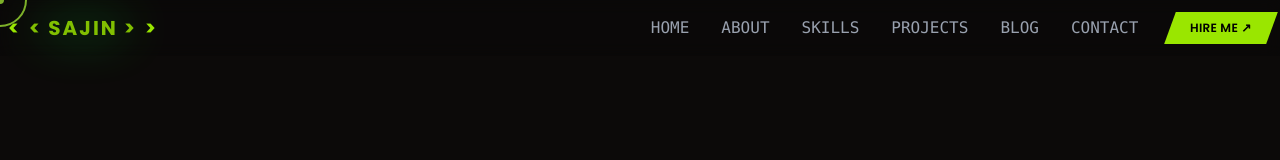
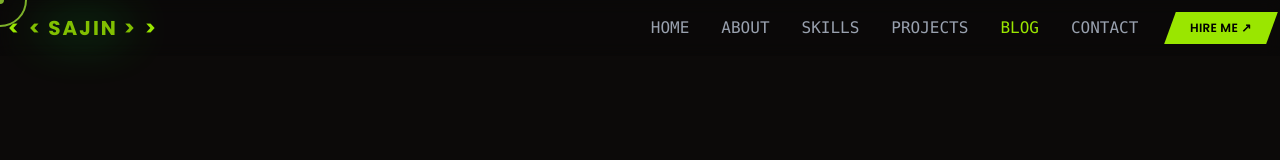
Before and after one commit to sajin-cl/Sajin-Porfolio, a React (Vite) app in the folder Sajin_Portfolio/: page /blog in a window 1280 px wide. Shown: the top 160 px of the page. Built offline with nearby package versions, Linux system fonts and the light colour scheme.

Commit message:
active link class added

```diff
--- a/Sajin_Portfolio/src/components/Header.jsx
+++ b/Sajin_Portfolio/src/components/Header.jsx
@@ -1,11 +1,12 @@
 import { RiMenu3Fill } from "react-icons/ri";
 import { GiCrossedSwords } from "react-icons/gi";
 import { useState } from "react";
-import { Link } from "react-router-dom";
+import { Link, useLocation } from "react-router-dom";
 import { NAV_LINKS } from '@/config/data';
 
 const Header = () => {
   const [isOpen, setIsOpen] = useState(false);
+  const location = useLocation();
 
   const isHashLink = (href) => href.startsWith("/#") || href.startsWith("#");
 
@@ -14,6 +15,16 @@ const Header = () => {
       const targetHref = href.startsWith("/") ? href : `/${href}`;
       window.location.href = targetHref;
     }
+  };
+
+  const getLinkClasses = (href) => {
+    if (isHashLink(href)) {
+      return "text-gray-400 hover:text-lime-400 font-mono font-medium transition";
+    }
+
+    return location.pathname === href
+      ? "text-lime-400 font-mono font-medium transition"
+      : "text-gray-400 hover:text-lime-400 font-mono font-medium transition";
   };
 
   return (
@@ -43,7 +54,7 @@ const Header = () => {
                   e.preventDefault();
                   handleNavClick(link.href);
                 }}
-                className="text-gray-400 hover:text-lime-400 font-mono font-medium transition"
+                className={getLinkClasses(link.href)}
                 tabIndex={0}
               >
                 {link.name}
@@ -52,7 +63,7 @@ const Header = () => {
               <Link
                 key={index}
                 to={link.href}
-                className="text-gray-400 hover:text-lime-400 font-mono font-medium transition"
+                className={getLinkClasses(link.href)}
               >
                 {link.name}
               </Link>
@@ -109,7 +120,7 @@ const Header = () => {
                 key={index}
                 to={link.href}
                 onClick={() => setIsOpen(false)}
-                className="block px-6 py-3 text-gray-400 nav-glow transition"
+                className={getLinkClasses(link.href) + " block px-6 py-3 nav-glow transition"}
               >
                 {link.name}
               </Link>
```
